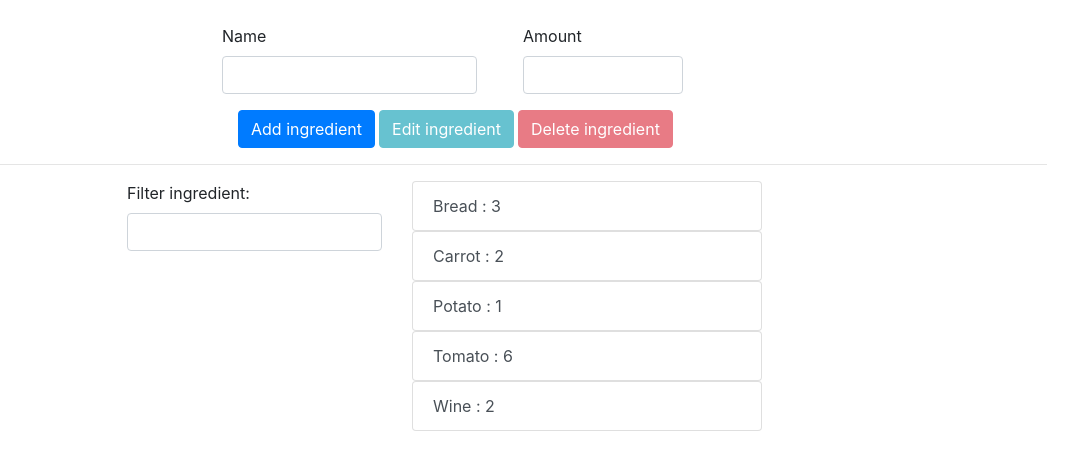
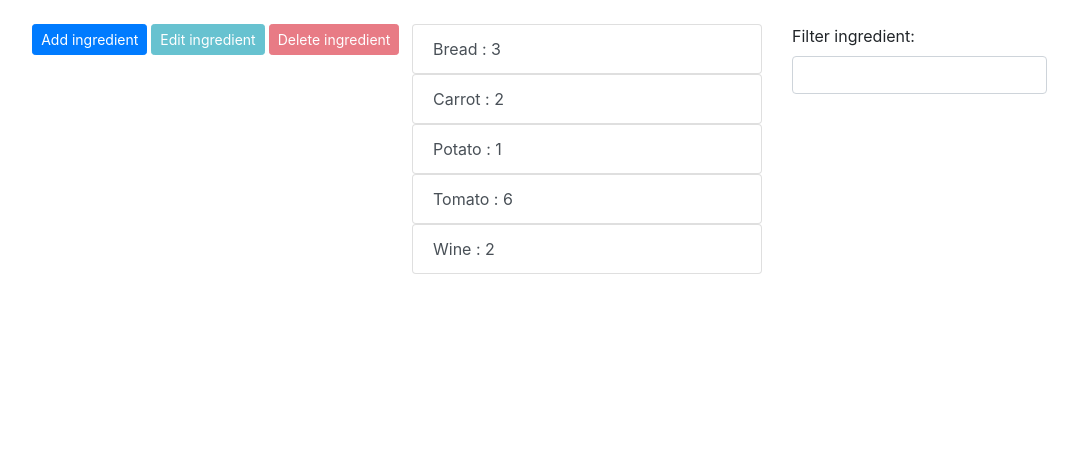
Before and after one commit to kom4/test, an Angular app: page / in a window 1280 px wide. Shown: the top 470 px of the page, without its empty margins (148-1226 px from the left). Built offline with nearby package versions, Linux system fonts and the light colour scheme.

Commit message:
1101 posao

```diff
--- a/src/app/app.component.html
+++ b/src/app/app.component.html
@@ -1,25 +1,14 @@
-<div class="container">
+<div class="container mt-4">
 
-    <app-ingredient-control
-      [ingredient]="ingredients[activeItem]"
-      [index]="activeItem"
-      (indexToDelete)="deleteIngredient($event)">
-    </app-ingredient-control>
-
-  <hr>
   <div class="row">
-    <div class="col-lg-3 offset-lg-2">
-      <div class="form-group">
-        <label for="nameFilter">Filter ingredient: </label>
-        <input
-          autocomplete="off"
-          #inputElement
-          type="text"
-          name="nameFilter"
-          class="form-control"
-          (input)="onInputChange()">
-        </div>
-      </div>
+    <div class="col-lg-5">
+      <app-ingredient-control
+        [ingredient]="ingredients[activeItem]"
+        [index]="activeItem"
+        (indexToChange)="changeIngredient($event)"
+        (ingredientToEdit)="editIngredient($event)">
+      </app-ingredient-control>
+    </div>
     <div class="col-lg-4" *ngIf="ingredients">
       <div
         class="list-group"
@@ -36,5 +25,17 @@
 
         </div>
     </div>
+    <div class="col-lg-3">
+        <div class="form-group">
+          <label for="nameFilter">Filter ingredient: </label>
+          <input
+            autocomplete="off"
+            #inputElement
+            type="text"
+            name="nameFilter"
+            class="form-control"
+            (input)="onInputChange()">
+          </div>
+        </div>
   </div>
 </div>
--- a/src/app/app.component.ts
+++ b/src/app/app.component.ts
@@ -28,8 +28,16 @@ export class AppComponent {
     this.activeItem = index;
   }
 
-  deleteIngredient(index: number) {
-    this.ingredients.splice(index, 1);
+  changeIngredient(action: string) {
+    if(action === 'delete' && this.activeItem !== null) {
+      this.ingredients.splice(this.activeItem, 1);
+    } else if (action === 'unselect') {
+      this.activeItem = null;
+    }
+  }
+
+  editIngredient(ingredient) {
+    this.ingredients[this.activeItem] = ingredient;
   }
 
 }
--- a/src/app/ingredient-control/ingredient-control.component.css
+++ b/src/app/ingredient-control/ingredient-control.component.css
@@ -1,3 +1,8 @@
 .hidden {
     display: none;
 }
+
+.redLabel {
+  color: red;
+  font-size: 0.9em
+}
--- a/src/app/ingredient-control/ingredient-control.component.html
+++ b/src/app/ingredient-control/ingredient-control.component.html
@@ -1,17 +1,22 @@
-<div class="row mt-4">
-  <div class="form-group col-lg-3 offset-lg-3">
-    <label for="">Name</label>
-    <input #nameInput type="text" class="form-control">
-    <span style="color: red; font-size: 0.9em" [ngClass]="{hidden: !nameFieldValue}">Field required.</span>
+<div class="row">
+
+  <div class="col-lg-11 offset-lg-2 align-content-around mb-4">
+    <button #addButton class="btn btn-sm btn-primary ml-3" (click)="createNewValues()">Add ingredient</button>
+    <button #editButton class="btn btn-sm btn-info ml-1" (click)="setValues()" disabled>{{editing ? 'Save ingredient' : 'Edit ingredient' }}</button>
+    <button #deleteButton class="btn btn-sm btn-danger ml-1" (click)="deleteIngredient()" disabled>Delete ingredient</button>
   </div>
-  <div class="form-group col-lg-2 ml-3">
-    <label for="">Amount</label>
-    <input #amountInput type="number" class="form-control">
-    <span style="color: red; font-size: 0.9em" [ngClass]="{hidden: !amountFieldValue}">Field required.</span>
+
+  <div class="col-lg-10 offset-lg-2 row" [hidden]="!editing">
+    <div class="form-group col-lg-12">
+      <label for="">Name</label>
+      <input #nameInput type="text" class="form-control">
+      <span #nameWarning class="hidden redLabel">Field required.</span>
+    </div>
+    <div class="form-group col-lg-12">
+      <label for="">Amount</label>
+      <input #amountInput type="number" class="form-control">
+      <span #amountWarning class="hidden redLabel">Field required.</span>
+    </div>
   </div>
-  <div class="col-lg-6 offset-lg-3 align-content-around">
-    <button class="btn btn-primary ml-3">Add ingredient</button>
-    <button #editButton class="btn btn-info ml-1" (click)="setValues()" disabled>{{editing ? 'Save ingredient' : 'Edit ingredient' }}</button>
-    <button #deleteButton class="btn btn-danger ml-1" (click)="deleteIngredient()" disabled>Delete ingredient</button>
-  </div>
+
 </div>
--- a/src/app/ingredient-control/ingredient-control.component.ts
+++ b/src/app/ingredient-control/ingredient-control.component.ts
@@ -1,43 +1,48 @@
-import { Component, OnInit, Input, ViewChild, ElementRef, Output, EventEmitter, OnChanges, DoCheck } from '@angular/core';
+import { Component, OnInit, Input, ViewChild, ElementRef, Output, EventEmitter, DoCheck, Renderer2 } from '@angular/core';
 
 @Component({
   selector: 'app-ingredient-control',
   templateUrl: './ingredient-control.component.html',
   styleUrls: ['./ingredient-control.component.css']
 })
-export class IngredientControlComponent implements OnInit, OnChanges, DoCheck {
+export class IngredientControlComponent implements OnInit, DoCheck {
 
-  constructor() { }
+  constructor( private renderer: Renderer2) { }
 
   private ingredient: {name: string, amount: number} = null;
   @ViewChild('nameInput') name: ElementRef;
   @ViewChild('amountInput') amount: ElementRef;
   @ViewChild('deleteButton') deleteButton: ElementRef;
   @ViewChild('editButton') editButton: ElementRef;
-  @Output('indexToDelete') emitTndexToDelete = new EventEmitter<number>();
+  @ViewChild('addButton') addButton: ElementRef;
+  @ViewChild('nameWarning') nameWarning: ElementRef;
+  @ViewChild('amountWarning') amountWarning: ElementRef;
+  @Output('indexToChange') emitIndexToChange = new EventEmitter<string>();
+  @Output('ingredientToEdit') emitIngredientToEdit = new EventEmitter<{name: string, amount: number}>();
   @Input() index: number;
   @Input('ingredient') set setIngredient(value: {name: string, amount: number}) {
     this.ingredient = value;
     this.name.nativeElement.value = '';
     this.amount.nativeElement.value = '';
     this.editing = false;
-    this.enableDelete = true;
   }
-  editing = false;
+  editing: boolean;
   nameFieldValid = true;
   amountFieldValid = true;
-  enableDelete = false;
 
-  ngOnInit() {
-  }
+
+  ngOnInit() { }
 
   ngDoCheck() {
     if(this.ingredient) {
       this.deleteButton.nativeElement.disabled = false;
       this.editButton.nativeElement.disabled = false;
     }
+    if(!this.editing && this.index === null) {
+      this.deleteButton.nativeElement.disabled = true;
+      this.editButton.nativeElement.disabled = true;
+    }
   }
-
 
   setValues() {
     if(!this.editing) {
@@ -46,22 +51,45 @@ export class IngredientControlComponent implements OnInit, OnChanges, DoCheck {
       this.editing = true;
     } else {
       this.validateFields();
-
+      if (this.nameFieldValid && this.amountFieldValid) {
+        this.emitIngredientToEdit.emit({
+          name: this.name.nativeElement.value,
+          amount: this.amount.nativeElement.value,
+        });
+      }
     }
   }
 
   deleteIngredient() {
     if (confirm('Are you sure you want to delete this ingredient?')) {
-      this.emitTndexToDelete.emit(this.index)
+      this.emitIndexToChange.emit('delete');
     }
   }
 
+  createNewValues() {
+    this.editing = !this.editing && true;
+    this.name.nativeElement.value = '';
+    this.amount.nativeElement.value = '';
+    this.emitIndexToChange.emit('unselect');
+
+  }
+
   validateFields() {
-    if(this.name.nativeElement.value === '') {
+    if (this.name.nativeElement.value.trim() === '') {
       this.nameFieldValid = false;
+      this.renderer.removeClass(this.nameWarning.nativeElement, 'hidden');
+      this.name.nativeElement.value = '';
+    } else {
+      this.nameFieldValid = true;
+      this.renderer.addClass(this.nameWarning.nativeElement, 'hidden');
     }
-    if(this.amount.nativeElement.value === '' || this.amount.nativeElement.value === 0) {
+
+    if (this.amount.nativeElement.value.trim() === '') {
       this.amountFieldValid = false;
+      this.renderer.removeClass(this.amountWarning.nativeElement, 'hidden');
+    } else {
+      this.amountFieldValid = true;
+      this.renderer.addClass(this.amountWarning.nativeElement, 'hidden');
     }
   }
 
```
Also changed, not shown: 1 other file (tests, documents, lock files or other folders).
